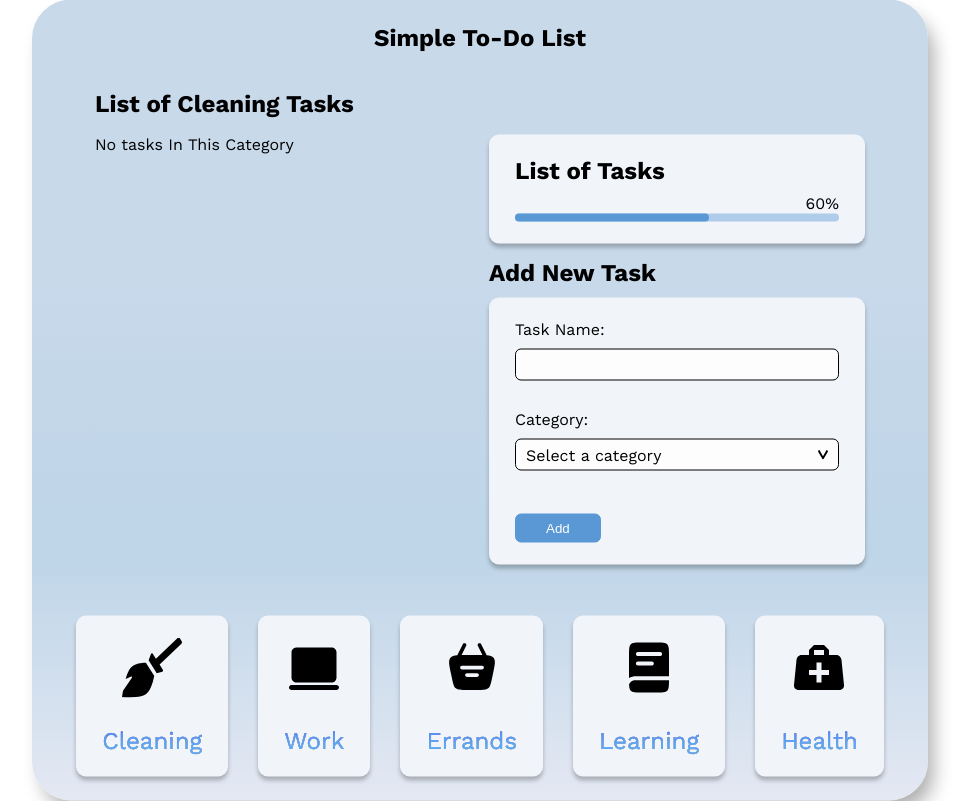
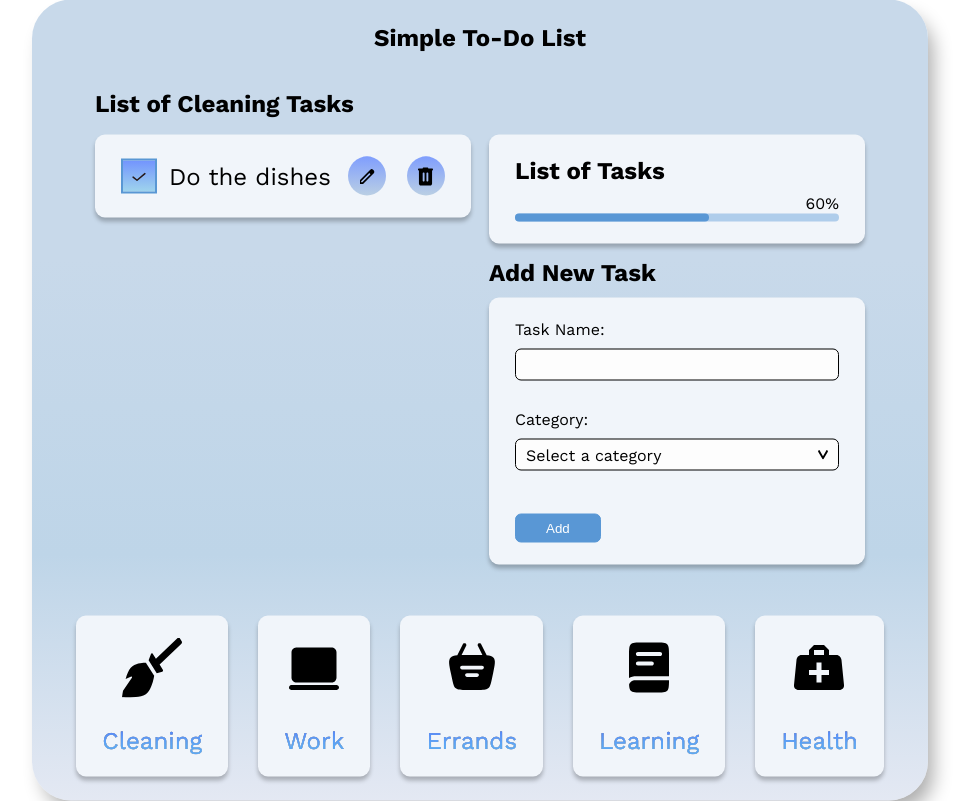
Before and after one commit to HarshitaNahata/to-do-list, a React (Vite) app: page / in a window 1280 px wide. Shown: the whole page, without its empty margins (160-1134 px from the left). Built offline with nearby package versions, Linux system fonts and the light colour scheme.

Commit message:
fixed he small error of .length

```diff
--- a/src/components/ToDosList/ToDosList.jsx
+++ b/src/components/ToDosList/ToDosList.jsx
@@ -10,11 +10,12 @@ function ToDosList() {
     const displayedTodos = todos.filter((todo) => todo.category === category);
     return (
         <div className={styles.todoList}>
-            {displayedTodos > 0 ? displayedTodos.map((todo) => (
+            {displayedTodos.length > 0 ? (displayedTodos.map((todo) => (
                 <Card key={todo.id}>
                     <TodoItem todo={todo} />
                 </Card>
-            )) : <Typography>No tasks In This Category</Typography>
+            ))
+            ) : (<Typography>No tasks In This Category</Typography>)
             }
         </div>
     )
```
